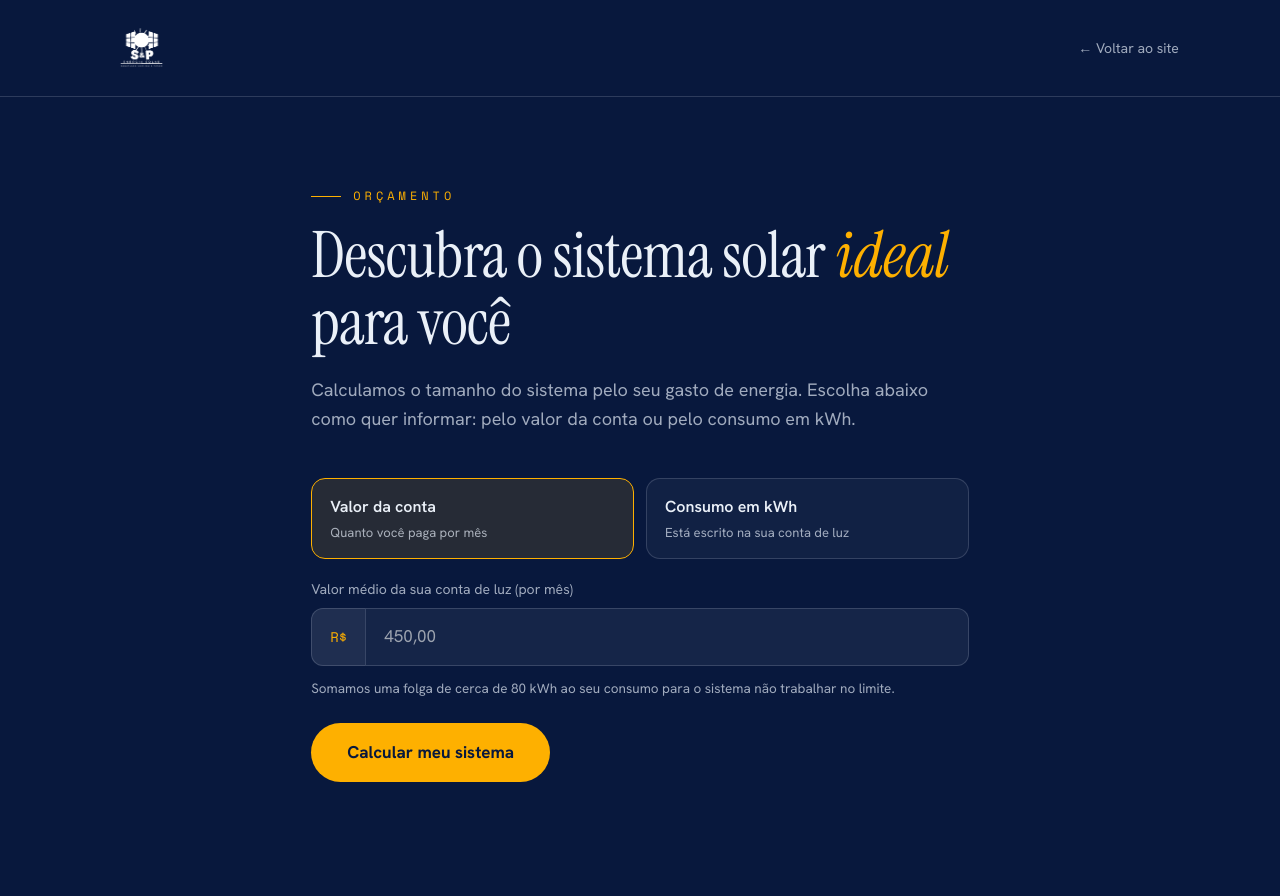
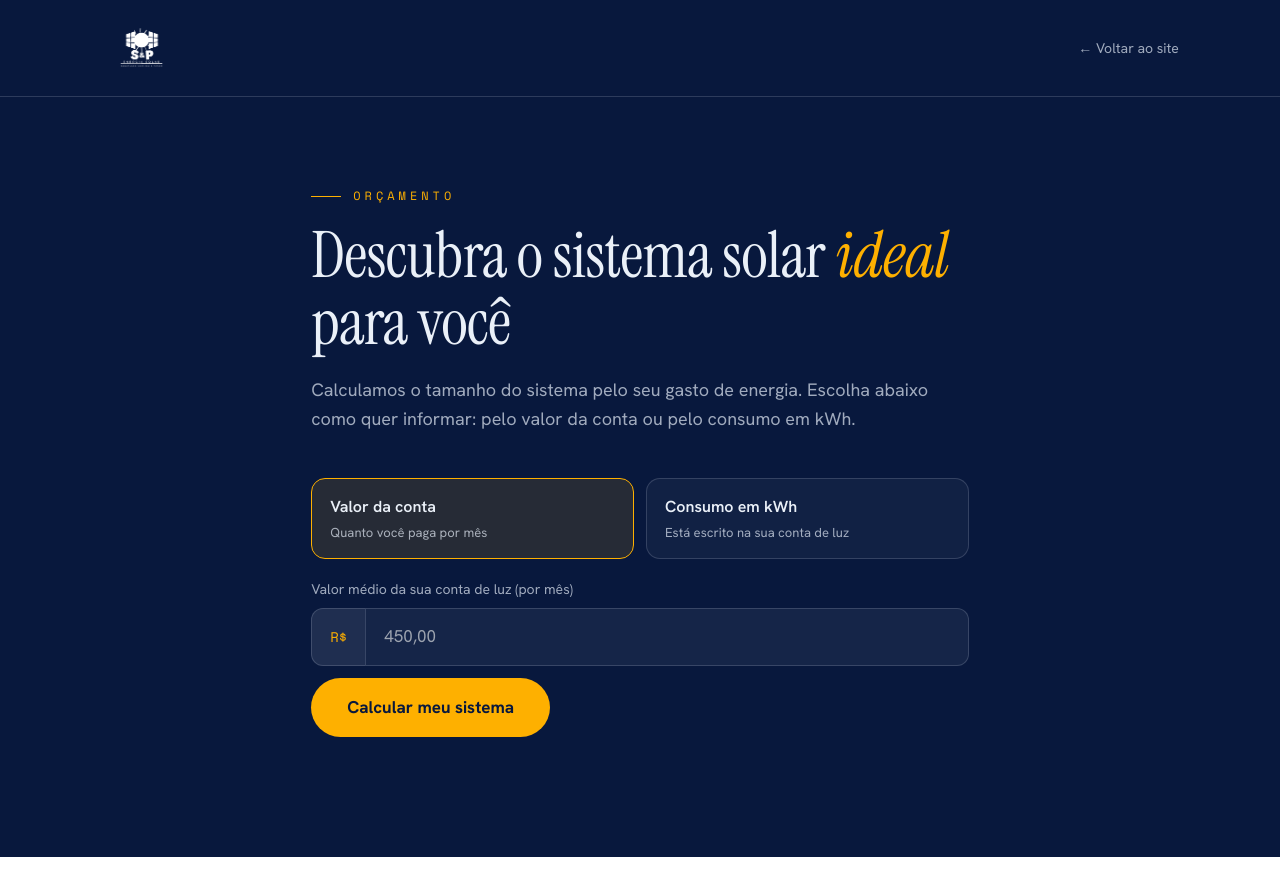
Before and after one commit to moisesmelquiades/sp-solar, a React (Vite) app: page /orcamento in a window 1280 px wide. Shown: the top 896 px of the page. After the commit the page ends 857 px from the top, so only its background shows below. Built offline with nearby package versions, Linux system fonts and the light colour scheme; what pocketbase would draw is missing.

Commit message:
fix(orcamento): sem folga, segue o padrão do CRM
Co-Authored-By: Claude Sonnet 5.5 <noreply@anthropic.com>

```diff
--- a/src/pages/Orcamento.jsx
+++ b/src/pages/Orcamento.jsx
@@ -177,9 +177,6 @@ export default function Orcamento() {
               onChange={e => setValor(e.target.value.replace(/[^\d.,]/g, ''))}
               placeholder={modoAtual.placeholder} style={{ ...campo, borderRadius: '0 12px 12px 0' }} />
           </div>
-          <p style={{ fontSize: '13.5px', color: SOFT, lineHeight: 1.55, margin: '0 0 24px' }}>
-            Somamos uma folga de cerca de 80 kWh ao seu consumo para o sistema não trabalhar no limite.
-          </p>
 
           {erro && <p role="alert" style={{ color: '#FFB4A8', fontSize: '15px', margin: '0 0 16px' }}>{erro}</p>}
 
@@ -199,8 +196,7 @@ export default function Orcamento() {
               </div>
             </div>
             <p style={{ fontSize: '14px', lineHeight: 1.6, color: SOFT, margin: '28px 0 0' }}>
-              Base do cálculo: consumo de {fmt(r.consumo_kwh)} kWh{r.modo === 'valor' ? ` (conta de R$ ${fmt(r.valor_informado)})` : ''} + folga de {r.folga_kwh} kWh.
-              É uma estimativa inicial; o projeto final depende da visita técnica.
+              Base do cálculo: consumo de {fmt(r.consumo_kwh)} kWh{r.modo === 'valor' ? ` (conta de R$ ${fmt(r.valor_informado)})` : ''}               É uma estimativa inicial; o projeto final depende da visita técnica.
             </p>
 
             {/* ---- formulário ---- */}
```
